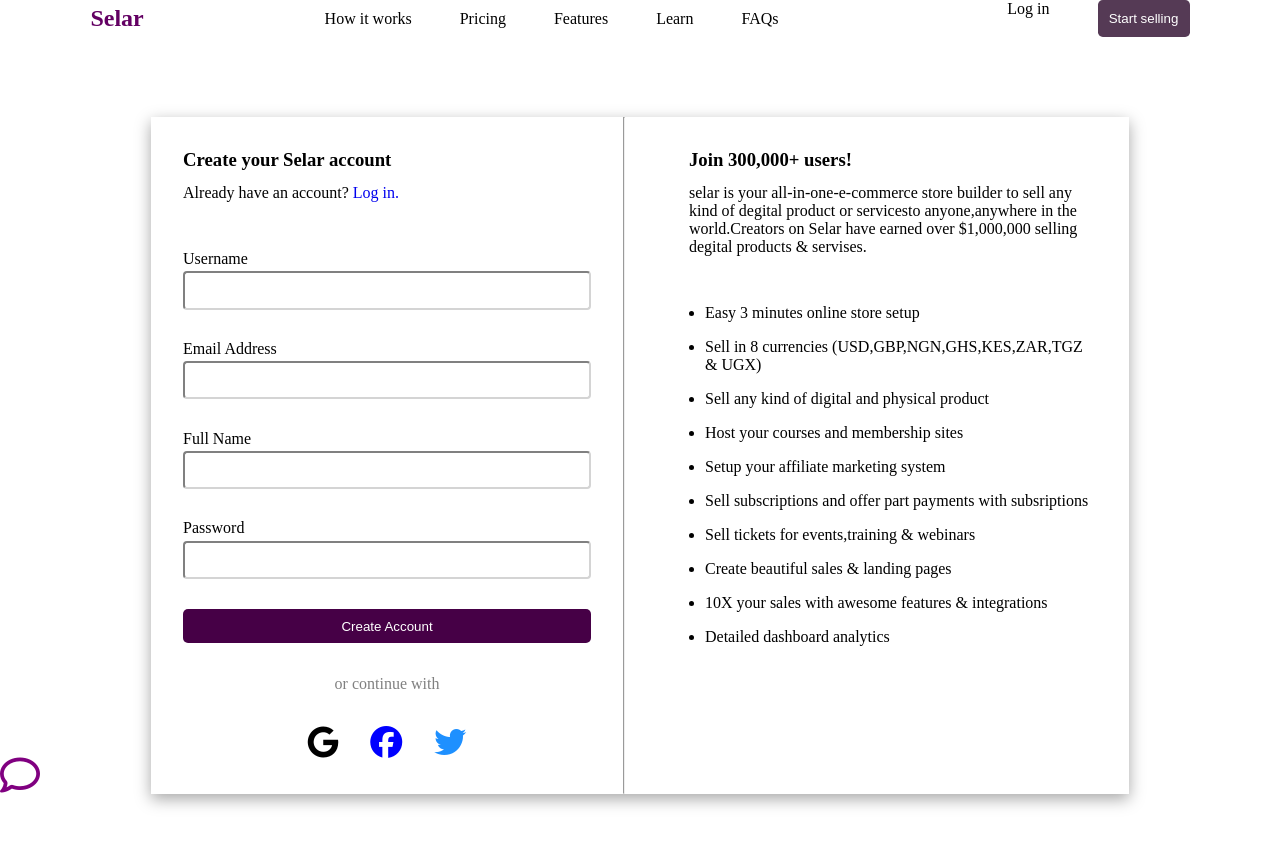
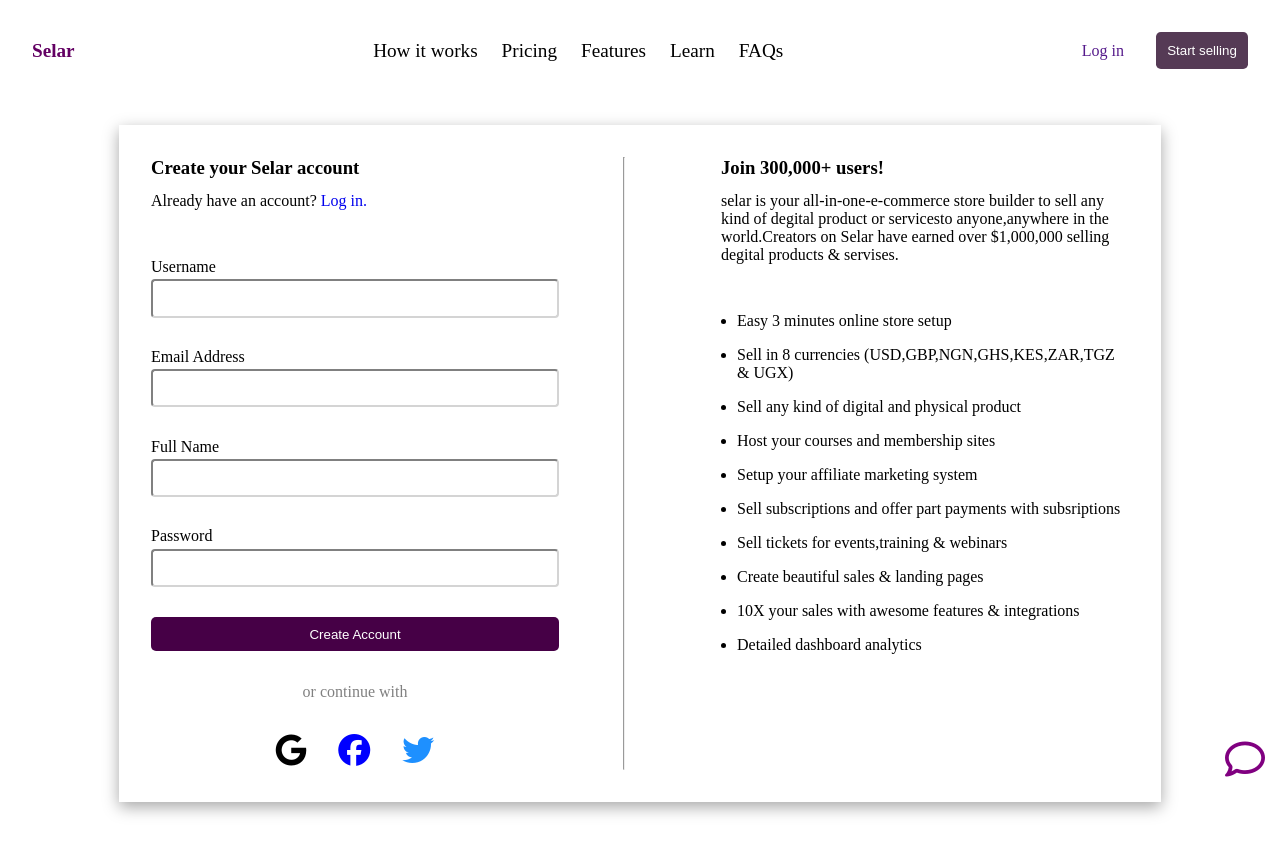
Before and after one commit to Asquare952/selaraccount, a plain HTML site: page index.html in a window 1280 px wide. After the commit the page ends 826 px from the top, so only its background shows below. Drawn offline with Linux system fonts and the light colour scheme.

Commit message:
add changes

```diff
--- a/index.html
+++ b/index.html
@@ -21,14 +21,14 @@
         <li class="list-item">Features</li>
         <li class="list-item">Learn</li>
         <li class="list-item">FAQs</li>
+        <i class="fa fa-bars" aria-hidden="true"></i>
       </ul>
+
       <div class="btn">
-        <ul>
-          <li class="list-item">Log in</li>
-        </ul>
+        <a href="">Log in</a>
         <button class="btn-sell">Start selling</button>
       </div>
-      <i class="fa fa-bars" aria-hidden="true"></i>
+
     </section>
     <section class="form-wrapper">
       <section class="form-container">
--- a/style.css
+++ b/style.css
@@ -5,11 +5,12 @@
 }
 .container{
     display: flex;
-    justify-content: space-around;
+    justify-content: space-between;
     align-items: center;
+    padding: 2rem;
 }
 .nav{
-    font-size: 1.5rem;
+    font-size: 1.2rem;
     color: rgb(99, 0, 99);
 }
 h3{
@@ -23,17 +24,17 @@ a{
 }
 .list{
     display: flex;
+    gap: 1.5rem;
     list-style: none;
 }
 .list-item{
-    margin-right: 3rem;
+    font-size: 1.2rem;
     cursor: pointer;
 }
 .btn{
     display: flex;
-}
-.list-item{
-    list-style: none;
+    align-items: center;
+    gap: 2rem;
 }
 .btn button{
     padding: .7rem;
@@ -48,7 +49,7 @@ a{
     justify-content: center;
     /* align-items: center; */
     min-height: 60vh;
-    margin: 5rem;
+    margin: 1.5rem;
 }
 .form-container{
     box-shadow: rgba(0, 0, 0, 0.35) 0px 5px 15px;
@@ -111,6 +112,9 @@ label{
     padding: 2rem;
     flex: 80%;
 }
+hr{
+    margin: 2rem;
+}
 .right-container{
     padding: 2rem;
     flex: 80%;
@@ -125,19 +129,21 @@ label{
     cursor: pointer;
 }
 .fixed-element{
-    /* padding: 2rem;
-    width: 200px; */
+    /* padding: 2rem; */
+    /* top: -10px; */
     position: fixed;
-    /* right: 15px; */
+    right: 15px;
     font-size: 40px;
     bottom: 0px;
     color: purple;
+    margin-bottom: 1rem;
 }
 @media (max-width: 730px) {
     .list-item{
         display: none;
     }
-    .btn-sell{
+
+    .btn{
         display: none;
     }
     .fa-bars{
@@ -148,4 +154,9 @@ label{
         flex-direction: column;
         margin: 1rem;
     }
+    .fixed-element{
+        margin-top: 2rem;
+        bottom: -35px;
+        /* margin-bottom: 1rem; */
+    }
 }
```
